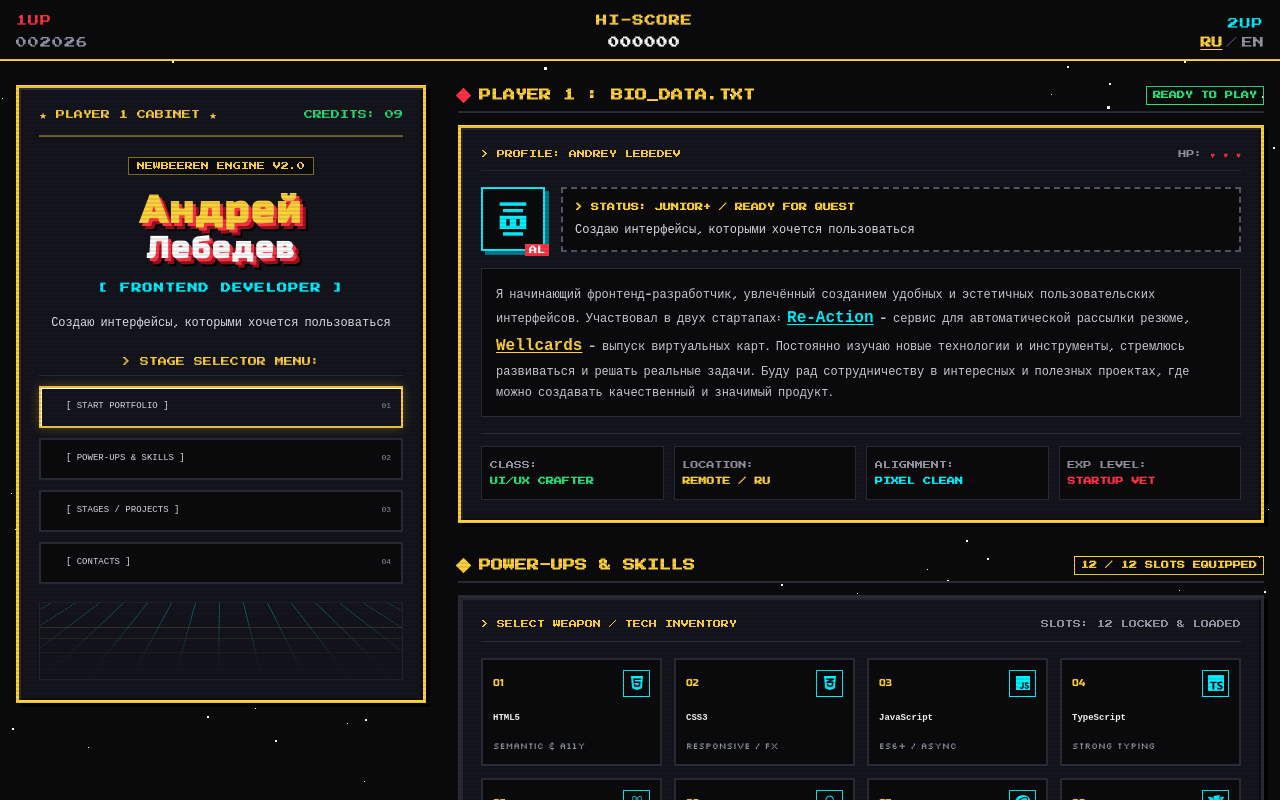
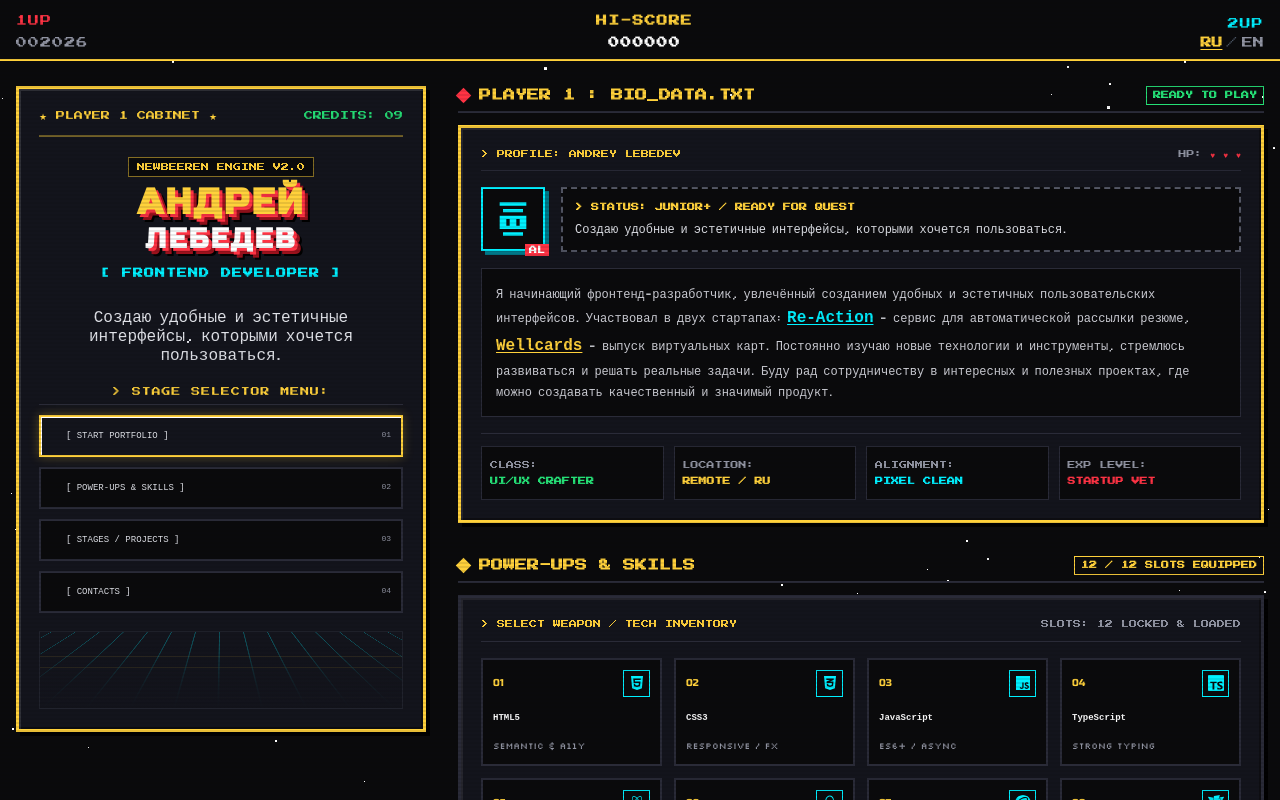
Before and after one commit to alebedev85/personal-site, a Next.js app: page / in a window 1280 px wide. Shown: the top 800 px of the page. Built offline with nearby package versions, Linux system fonts and the light colour scheme.

Commit message:
refactor: начал править стили в ArcadeSidebar

```diff
--- a/src/features/ArcadePortfolio/ArcadePortfolio.module.scss
+++ b/src/features/ArcadePortfolio/ArcadePortfolio.module.scss
@@ -27,6 +27,7 @@
   display: flex;
   align-items: flex-start;
   gap: 32px;
+  padding-left: 442px;
 }
 
 .mainContent {
@@ -40,12 +41,14 @@
 @media (max-width: $bp-tablet) {
   .columns {
     gap: 24px;
+    padding-left: 364px;
   }
 }
 
 @media (max-width: $bp-mobile) {
   .columns {
     flex-direction: column;
+    padding-left: 0;
   }
 
   .mainContent {
--- a/src/features/ArcadePortfolio/ArcadeSidebar/ArcadeSidebar.module.scss
+++ b/src/features/ArcadePortfolio/ArcadeSidebar/ArcadeSidebar.module.scss
@@ -1,10 +1,10 @@
 @use "../styles/_breakpoints.scss" as *;
 
 .sidebar {
-  position: sticky;
+  position: fixed;
   z-index: 10;
-  top: 76px;
-  flex: 0 0 410px;
+  top: 86px;
+  left: max(calc((100vw - 1280px) / 2 + 16px), 16px);
   width: 410px;
 }
 
@@ -21,6 +21,7 @@
   transition:
     background-color 180ms ease,
     border-color 180ms ease;
+
 }
 
 .cabinetMeta {
@@ -41,13 +42,13 @@
   display: flex;
   flex-direction: column;
   align-items: center;
-  padding: 20px 0 8px;
+  padding: 20px 0 18px;
   text-align: center;
 }
 
 .engineBadge {
-  margin-bottom: 14px;
-  padding: 2px 8px;
+  margin-bottom: 6px;
+  padding: 3px 8px 2px;
   border: 1px solid rgb(var(--arcade-yellow-rgb) / 50%);
   background: var(--arcade-black);
   color: var(--arcade-yellow);
@@ -58,7 +59,8 @@
   margin: 0;
   color: var(--arcade-yellow);
   font-family: var(--font-russo);
-  font-size: clamp(32px, 3vw, 42px);
+  font-size: clamp(32px, 3vw, 2.25rem);
+  text-transform: uppercase;
   letter-spacing: 0.06em;
   line-height: 1.12;
   text-shadow:
@@ -78,20 +80,22 @@
 }
 
 .role {
-  margin-top: 14px;
+  margin-top: 10px;
   color: var(--arcade-cyan);
   font-size: var(--font-size-md);
   font-weight: 700;
-  letter-spacing: 0.12em;
+  letter-spacing: 0.1em;
 }
 
 .tagline {
   padding: 8px;
   color: var(--arcade-text);
   font-family: var(--font-silk);
-  font-size: var(--font-size-base);
-  line-height: 1.6;
+  font-size: var(--font-size-lg);
+  line-height: 1.2;
   text-align: center;
+  max-width: 300px;
+  margin: 0 auto;
 
   p {
     margin: 0;
@@ -104,7 +108,7 @@
   display: flex;
   flex-direction: column;
   gap: 10px;
-  margin-top: 16px;
+  margin-top: 12px;
 }
 
 .navHeading {
@@ -112,7 +116,9 @@
   border-bottom: 1px solid var(--arcade-border);
   color: var(--arcade-yellow);
   font-size: var(--font-size-sm);
+  letter-spacing: 0.1em;
   text-align: center;
+  text-transform: uppercase;
 }
 
 .navTab {
@@ -206,7 +212,6 @@
 
 @media (max-width: $bp-tablet) {
   .sidebar {
-    flex-basis: 340px;
     width: 340px;
   }
 
@@ -218,8 +223,8 @@
 @media (max-width: $bp-mobile) {
   .sidebar {
     position: static;
+    left: auto;
     width: 100%;
-    flex-basis: auto;
   }
 
   .cabinet {
--- a/src/i18n/locales/ru.json
+++ b/src/i18n/locales/ru.json
@@ -3,7 +3,7 @@
     "preTitle": "Привет, меня зовут",
     "name": "Андрей Лебедев",
     "subtitle": "Я фронтенд-разработчик",
-    "description": "Создаю интерфейсы, которыми хочется пользоваться"
+    "description": "Создаю удобные и эстетичные интерфейсы, которыми хочется пользоваться."
   },
   "nav": {
     "about": "Обо мне",
```
